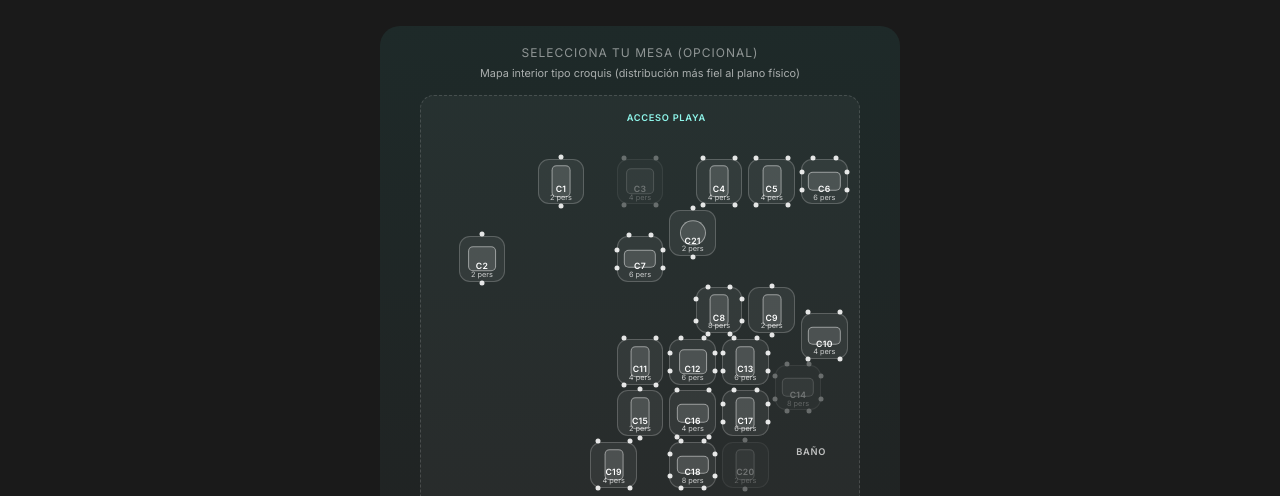
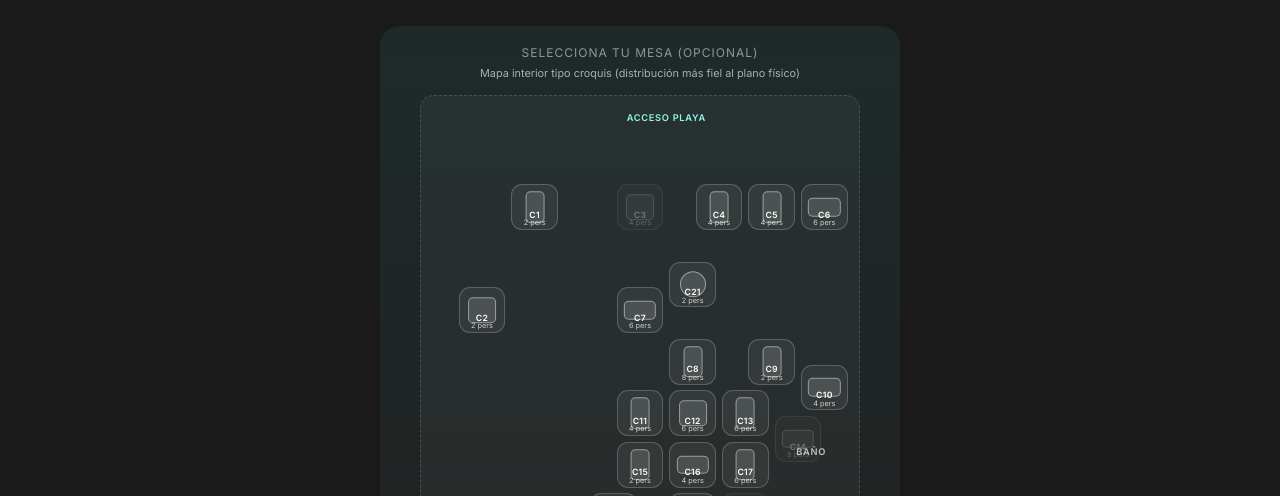
Before and after one commit to BJS-Innovation-Lab/camaron-yankee, a website: page index.html in a window 1280 px wide. Shown: the part 713-1209 px from the top of the page. Drawn offline with nearby package versions, Linux system fonts and the light colour scheme.

Commit message:
refactor: align comedor floorplan to sketch and remove seat dots

```diff
--- a/index.html
+++ b/index.html
@@ -310,27 +310,27 @@ const layoutRows = [2, 5, 4, 5, 3, 2];
 const seatPattern = [2,2,4,4,4,6,6,8,2,4,4,6,6,8,2,4,6,8,4,2,2];
 
 const comedorFloorplan = [
-  { id:'C1', row:3, col:5, rowSpan:2, colSpan:2, shape:'rect-v' },
-  { id:'C2', row:6, col:2, rowSpan:2, colSpan:2, shape:'square' },
-  { id:'C3', row:3, col:8, rowSpan:2, colSpan:2, shape:'square' },
-  { id:'C4', row:3, col:11, rowSpan:2, colSpan:2, shape:'rect-v' },
-  { id:'C5', row:3, col:13, rowSpan:2, colSpan:2, shape:'rect-v' },
-  { id:'C6', row:3, col:15, rowSpan:2, colSpan:2, shape:'rect-h' },
-  { id:'C7', row:6, col:8, rowSpan:2, colSpan:2, shape:'rect-h' },
-  { id:'C8', row:8, col:11, rowSpan:2, colSpan:2, shape:'rect-v' },
-  { id:'C9', row:8, col:13, rowSpan:2, colSpan:2, shape:'rect-v' },
-  { id:'C10', row:9, col:15, rowSpan:2, colSpan:2, shape:'rect-h' },
-  { id:'C11', row:10, col:8, rowSpan:2, colSpan:2, shape:'rect-v' },
-  { id:'C12', row:10, col:10, rowSpan:2, colSpan:2, shape:'square' },
-  { id:'C13', row:10, col:12, rowSpan:2, colSpan:2, shape:'rect-v' },
-  { id:'C14', row:11, col:14, rowSpan:2, colSpan:2, shape:'rect-h' },
-  { id:'C15', row:12, col:8, rowSpan:2, colSpan:2, shape:'rect-v' },
-  { id:'C16', row:12, col:10, rowSpan:2, colSpan:2, shape:'rect-h' },
-  { id:'C17', row:12, col:12, rowSpan:2, colSpan:2, shape:'rect-v' },
-  { id:'C18', row:14, col:10, rowSpan:2, colSpan:2, shape:'rect-h' },
-  { id:'C19', row:14, col:7, rowSpan:2, colSpan:2, shape:'rect-v' },
-  { id:'C20', row:14, col:12, rowSpan:2, colSpan:2, shape:'rect-v' },
-  { id:'C21', row:5, col:10, rowSpan:2, colSpan:2, shape:'round' }
+  { id:'C1', row:4, col:4, rowSpan:2, colSpan:2, shape:'rect-v' },
+  { id:'C2', row:8, col:2, rowSpan:2, colSpan:2, shape:'square' },
+  { id:'C3', row:4, col:8, rowSpan:2, colSpan:2, shape:'square' },
+  { id:'C4', row:4, col:11, rowSpan:2, colSpan:2, shape:'rect-v' },
+  { id:'C5', row:4, col:13, rowSpan:2, colSpan:2, shape:'rect-v' },
+  { id:'C6', row:4, col:15, rowSpan:2, colSpan:2, shape:'rect-h' },
+  { id:'C7', row:8, col:8, rowSpan:2, colSpan:2, shape:'rect-h' },
+  { id:'C8', row:10, col:10, rowSpan:2, colSpan:2, shape:'rect-v' },
+  { id:'C9', row:10, col:13, rowSpan:2, colSpan:2, shape:'rect-v' },
+  { id:'C10', row:11, col:15, rowSpan:2, colSpan:2, shape:'rect-h' },
+  { id:'C11', row:12, col:8, rowSpan:2, colSpan:2, shape:'rect-v' },
+  { id:'C12', row:12, col:10, rowSpan:2, colSpan:2, shape:'square' },
+  { id:'C13', row:12, col:12, rowSpan:2, colSpan:2, shape:'rect-v' },
+  { id:'C14', row:13, col:14, rowSpan:2, colSpan:2, shape:'rect-h' },
+  { id:'C15', row:14, col:8, rowSpan:2, colSpan:2, shape:'rect-v' },
+  { id:'C16', row:14, col:10, rowSpan:2, colSpan:2, shape:'rect-h' },
+  { id:'C17', row:14, col:12, rowSpan:2, colSpan:2, shape:'rect-v' },
+  { id:'C18', row:16, col:10, rowSpan:2, colSpan:2, shape:'rect-h' },
+  { id:'C19', row:16, col:7, rowSpan:2, colSpan:2, shape:'rect-v' },
+  { id:'C20', row:16, col:12, rowSpan:2, colSpan:2, shape:'rect-v' },
+  { id:'C21', row:7, col:10, rowSpan:2, colSpan:2, shape:'round' }
 ].map((t, idx) => ({ ...t, seats: seatPattern[idx] ?? 4 }));
 
 function buildTables(prefix) {
@@ -349,24 +349,9 @@ function getRowStart(count) {
   return 1;
 }
 
-const seatDotPreset = {
-  2: [[50,6],[50,94]],
-  3: [[8,50],[92,50],[50,94]],
-  4: [[22,8],[78,8],[22,92],[78,92]],
-  5: [[10,50],[90,50],[24,8],[76,8],[50,92]],
-  6: [[10,34],[10,66],[90,34],[90,66],[30,8],[70,8]],
-  8: [[10,30],[10,70],[90,30],[90,70],[30,8],[70,8],[30,92],[70,92]]
-};
-
-function getSeatDots(count) {
-  const pts = seatDotPreset[count] || seatDotPreset[4];
-  return `<div class="seat-layer">${pts.map(([x,y]) => `<span class="seat-dot" style="left:${x}%;top:${y}%"></span>`).join('')}</div>`;
-}
-
 function renderTableButton(t, isSel, isUnavail, extraStyle = '') {
   const shape = t.shape || 'square';
   return `<div class="table-btn shape-${shape} ${isSel?'selected':''} ${isUnavail?'unavailable':''}" style="${extraStyle}" onclick="selectTable('${t.id}')">
-    ${getSeatDots(t.seats)}
     <span class="table-surface"></span>
     <span class="table-id">${t.id}</span>
     <span class="seats">${t.seats} pers</span>
```
